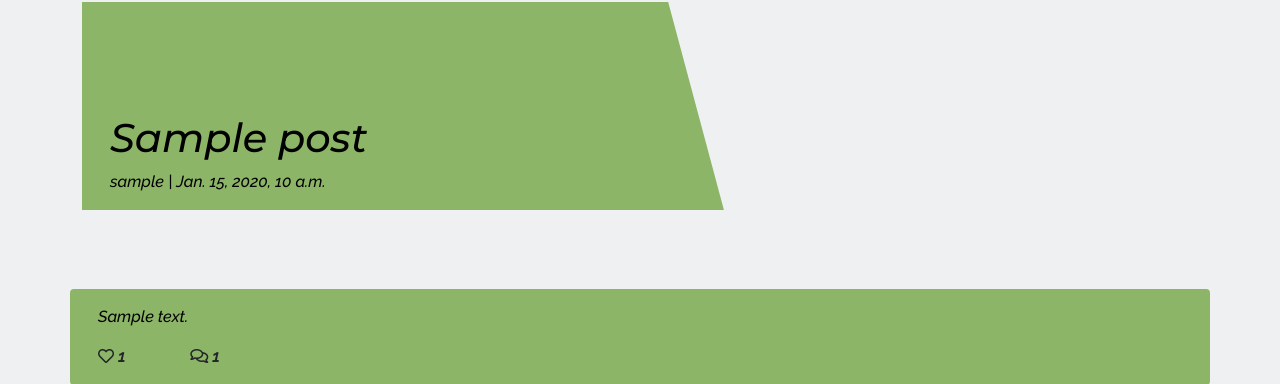
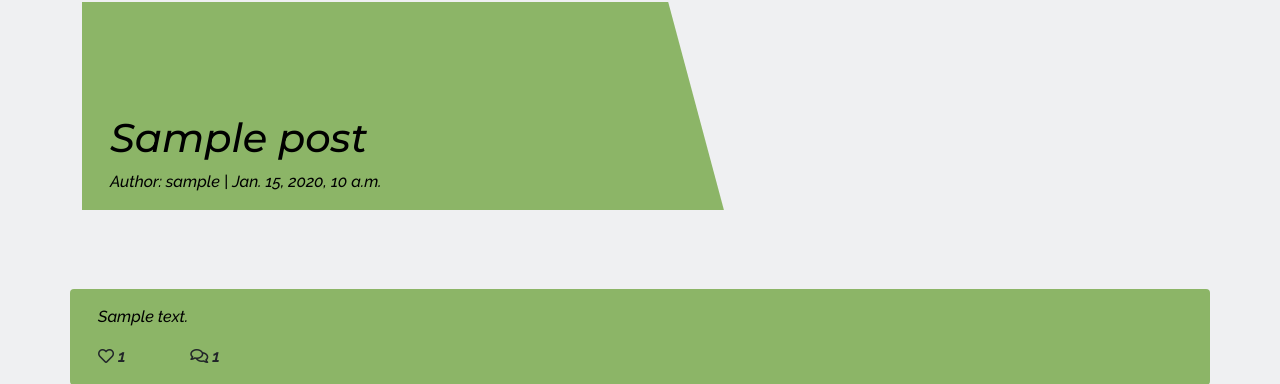
Before and after one commit to PratimaGurav/vegans-journal, a Django app: a page that uses templates/post_detail.html in a window 1280 px wide. Shown: the part 358-742 px from the top of the page. Run offline with Django 3.2, Linux system fonts and the light colour scheme; tables that the repository leaves empty hold one stand-in row (values such as "Sample post"); some libraries are stand-ins or nearby versions.

Commit message:
Update styling for categories and post_detail pages

```diff
--- a/templates/categories.html
+++ b/templates/categories.html
@@ -11,7 +11,7 @@
         {{ post.title | title }}
       </a>
     </strong> :
-    <p>{{ post.author.username | title }} |{{ post.created_on }}
+    <p>Author: {{ post.author.username | title }} | {{ post.created_on }}
     </p>
   </li>
   {% endfor %}
--- a/templates/post_detail.html
+++ b/templates/post_detail.html
@@ -9,7 +9,7 @@
                 <!-- Post title goes in these h1 tags -->
                 <h1 class="post-title">{{ post.title }}</h1>
                 <!-- Post author goes before the | the post's created date goes after -->
-                <p class="post-subtitle">{{ post.author }} | {{ post.created_on }}
+                <p class="post-subtitle">Author: {{ post.author }} | {{ post.created_on }}
                     <small>
                             {% if user.is_authenticated %}
                             {% if user.id == post.author.id %}
```
